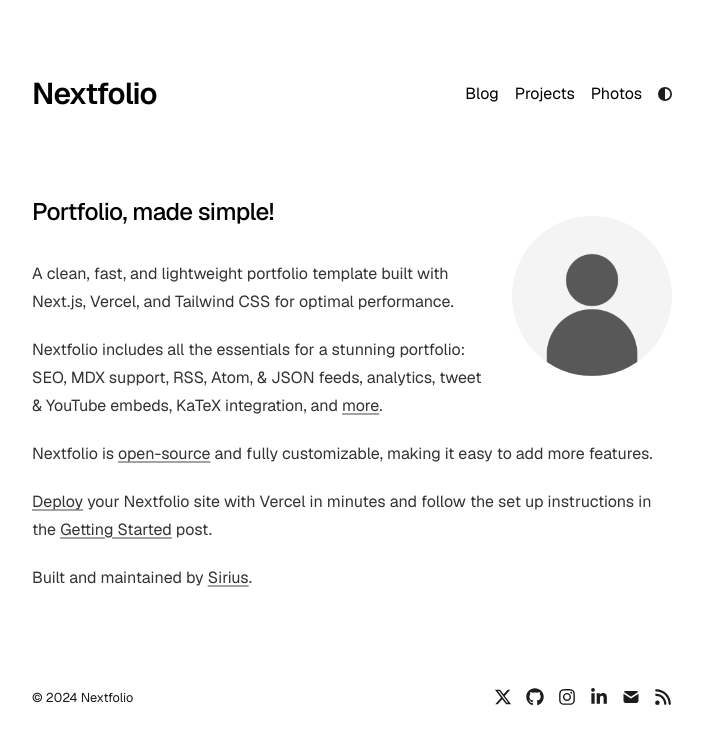
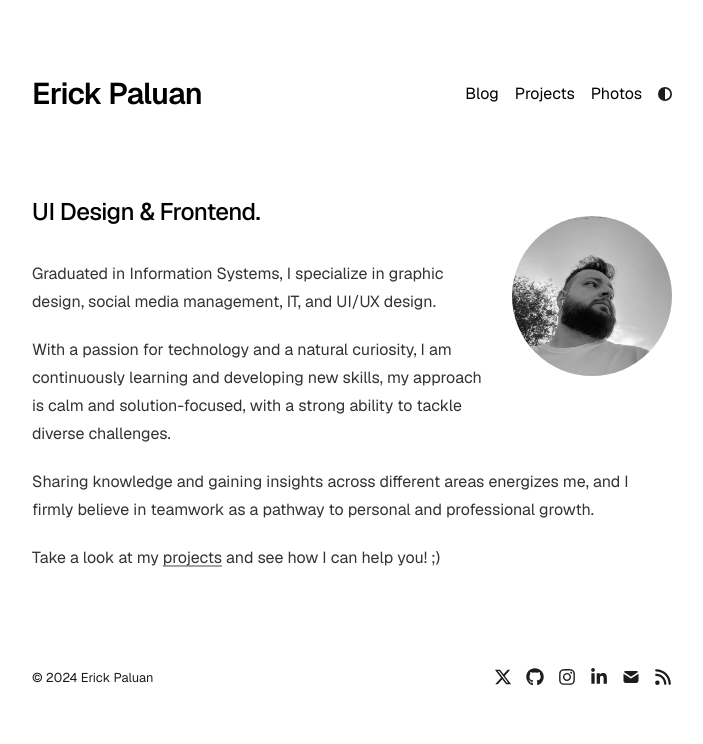
Before and after one commit to erickpaluan/myportfolio, a Next.js app: page / in a window 1280 px wide. Shown: the top 744 px of the page, without its empty margins (288-991 px from the left). Built offline with nearby package versions, Linux system fonts and the light colour scheme.

Commit message:
changes on frontpage

```diff
--- a/app/config.ts
+++ b/app/config.ts
@@ -1,16 +1,16 @@
 export const metaData = {
   baseUrl: "https://nextfolio-template.vercel.app/",
-  title: "Nextfolio",
-  name: "Sirius",
+  title: "Erick Paluan",
+  name: "Erick Paluan",
   ogImage: "/opengraph-image.png",
   description:
     "A clean, fast, and lightweight portfolio template built with Next.js, Vercel, and Tailwind CSS for optimal performance.",
 };
 
 export const socialLinks = {
-  twitter: "https://x.com/1tssirius",
-  github: "https://github.com/1msirius/Nextfolio",
-  instagram: "https://www.instagram.com/",
-  linkedin: "https://www.linkedin.com/",
-  email: "mailto:example@gmail.com",
+  twitter: "https://x.com/erickpaluan",
+  github: "https://github.com/erickpaluan",
+  instagram: "https://www.instagram.com/erickpaluan/",
+  linkedin: "https://www.linkedin.com/in/erickpaluan/",
+  email: "mailto:erickpaluan@gmail.com",
 };
--- a/app/page.tsx
+++ b/app/page.tsx
@@ -6,7 +6,7 @@
     <section>
       <a href={socialLinks.twitter} target="_blank">
         <Image
-          src="/profile.png"
+          src="/profile.jpg"
           alt="Profile photo"
           className="rounded-full bg-gray-100 block lg:mt-5 mt-0 lg:mb-5 mb-10 mx-auto sm:float-right sm:ml-5 sm:mb-5 grayscale hover:grayscale-0"
           unoptimized
@@ -17,51 +17,26 @@
       </a>
 
       <h1 className="mb-8 text-2xl font-medium tracking-tight">
-        Portfolio, made simple!
+        UI Design & Frontend.
       </h1>
 
       <div className="prose prose-neutral dark:prose-invert">
         <p>
-          A clean, fast, and lightweight portfolio template built with Next.js,
-          Vercel, and Tailwind CSS for optimal performance.
+        Graduated in Information Systems, I specialize in graphic design, social
+        media management, IT, and UI/UX design.
         </p>
         <p>
-          Nextfolio includes all the essentials for a stunning portfolio: SEO,
-          MDX support, RSS, Atom, & JSON feeds, analytics, tweet & YouTube
-          embeds, KaTeX integration, and{" "}
-          <a
-            target="_blank"
-            href="https://github.com/1msirius/Nextfolio?tab=readme-ov-file#features"
-          >
-            more
-          </a>
-          .
+        With a passion for technology and a natural curiosity, I am continuously learning and developing new skills, my approach is calm and solution-focused, with a strong ability to tackle diverse challenges.
         </p>
         <p>
-          Nextfolio is{" "}
-          <a href={socialLinks.github} target="_blank">
-            open-source
-          </a>{" "}
-          and fully customizable, making it easy to add more features.
+        Sharing knowledge and gaining insights across different areas energizes me, and I firmly believe in teamwork as a pathway to personal and professional growth.
         </p>
         <p>
-          <a
-            href="https://vercel.com/new/clone?repository-url=https%3A%2F%2Fgithub.com%2F1msirius%2FNextfolio"
-            target="_blank"
-          >
-            Deploy
-          </a>{" "}
-          your Nextfolio site with Vercel in minutes and follow the set up
-          instructions in the{" "}
-          <a href="/blog/getting-started">Getting Started</a> post.
+        Take a look at my <a href="/projects">projects</a> and see how I can help you! ;)
+
+
         </p>
-        <p>
-          Built and maintained by{" "}
-          <a href="https://imsirius.xyz/" target="_blank">
-            Sirius
-          </a>
-          .
-        </p>
+
       </div>
     </section>
   );
--- a/package.json
+++ b/package.json
@@ -34,5 +34,6 @@
     "autoprefixer": "^10.4.20",
     "postcss": "^8.4.41",
     "tailwindcss": "3.4.10"
-  }
+  },
+  "packageManager": "pnpm@9.12.3+sha512.cce0f9de9c5a7c95bef944169cc5dfe8741abfb145078c0d508b868056848a87c81e626246cb60967cbd7fd29a6c062ef73ff840d96b3c86c40ac92cf4a813ee"
 }
```
Also changed, not shown: public/profile.jpg (added).
